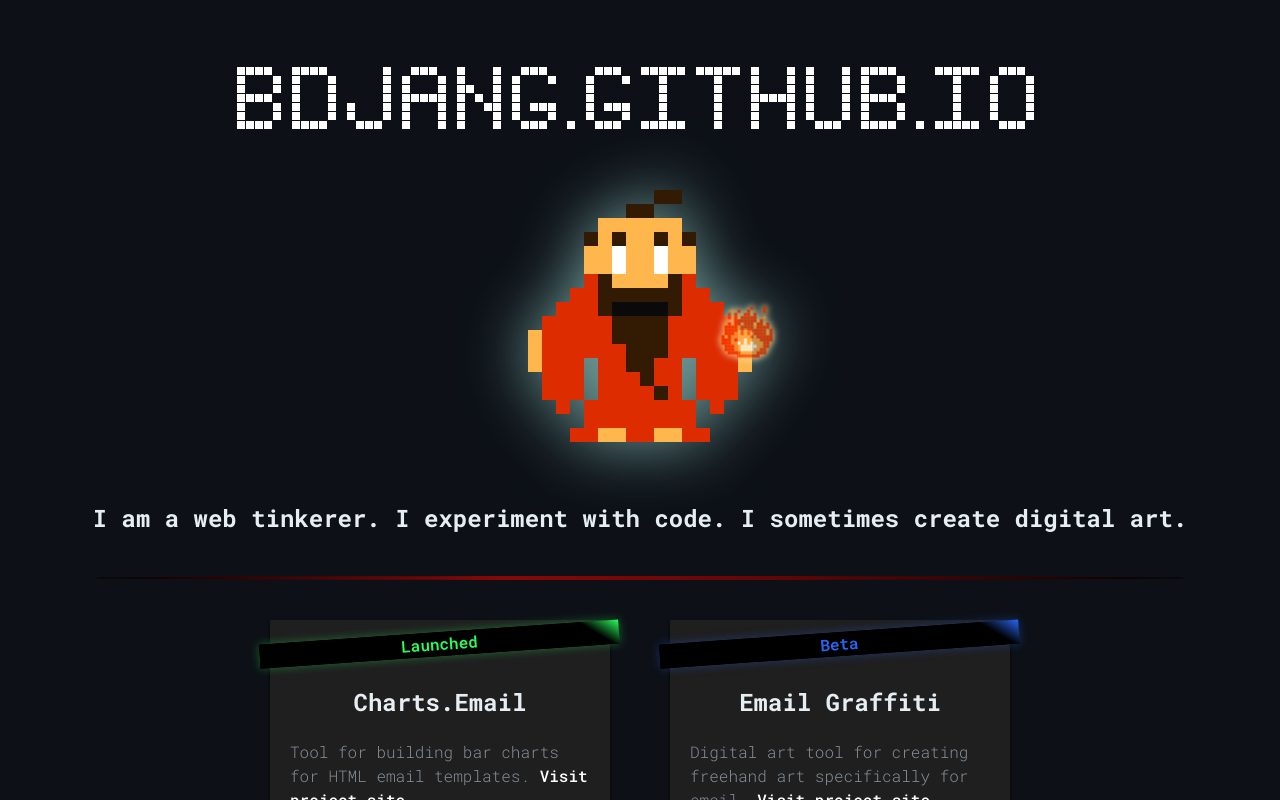
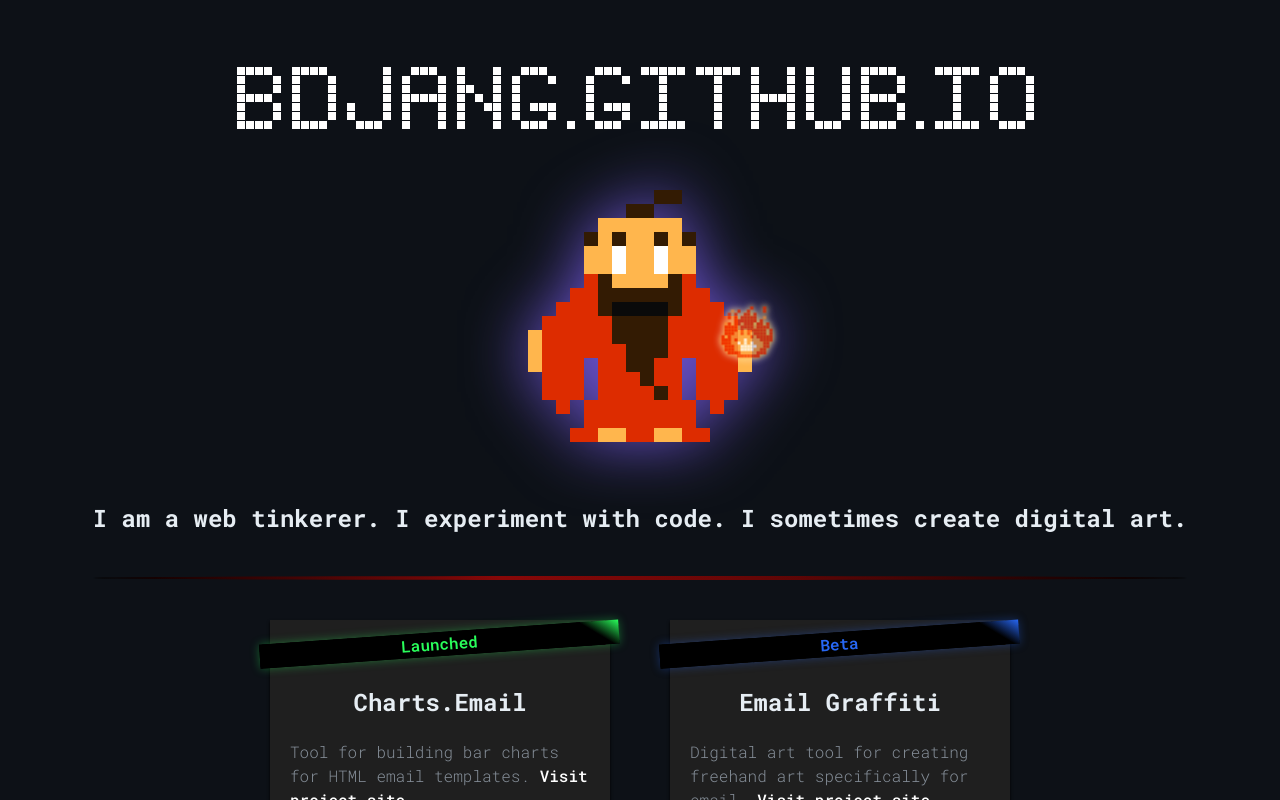
Before and after one commit to bdjang/bdjang.github.io, a React (Vite) app: page / in a window 1280 px wide. In both pictures the pointer is over the element 639 px from the left and 315 px from the top of the page. Shown: the top 800 px of the page. Built offline with nearby package versions, Linux system fonts and the light colour scheme; no server answers.

Commit message:
Increase pixel art hover transition

```diff
--- a/src/components/PixelArt.module.scss
+++ b/src/components/PixelArt.module.scss
@@ -12,7 +12,7 @@ section.pixelPanel {
     width: 320px;
 }
 section.pixelPanel:hover {
-    transition: filter 1000ms linear;
+    transition: filter 500ms ease-in-out;
 }
 /* PIXEL ART */
 .mageHat, .pixelMan, .magicalSword, .flameArt {
@@ -37,7 +37,7 @@ section.pixelPanel:hover {
 /* PIXEL MAN */
 section.pixelPanel:hover .pixelMan {
     opacity: 1;
-    transition: opacity 1000ms ease;
+    transition: opacity 500ms ease-in-out;
 }
 @keyframes pixelManSlice {
     0% {
```
